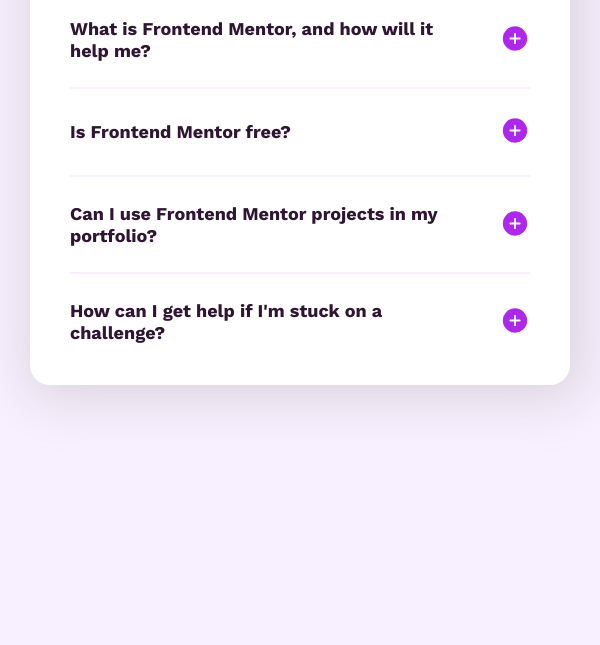
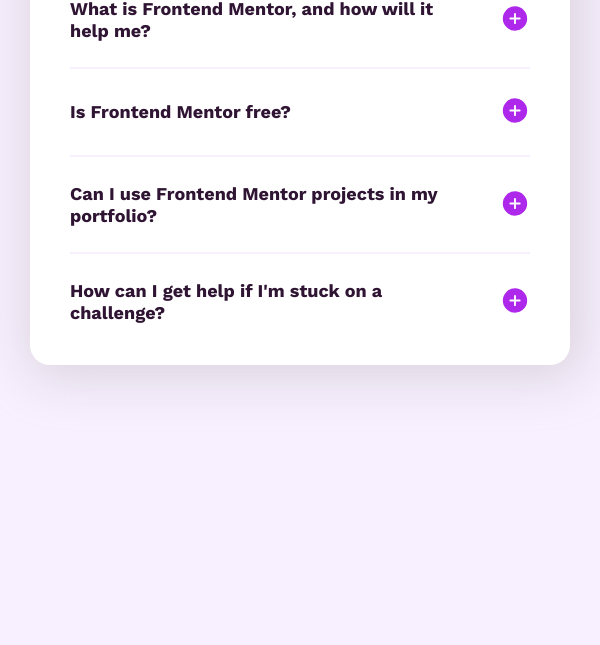
Before and after one commit to ijisun/FrontendMentor_faq-accordion, a plain HTML site: page index.html in a window 600 px wide. Shown: the part 155-800 px from the top of the page. Drawn offline with Linux system fonts and the light colour scheme.

Commit message:
Update style.css

```diff
--- a/style.css
+++ b/style.css
@@ -40,7 +40,7 @@
 .wrapper {
   width: 600px;
   min-height: 448px;
-  margin-top: 300px;
+  margin-top: 150px;
   padding: 39px 40px 15px;
   background-color: var(--color-white);
   border-radius: 20px;
@@ -112,7 +112,7 @@
 
 @media (max-width: 660px) and (min-width: 441px) {
   .wrapper {
-    margin-top: 50px;
+    margin-top: 30px;
     width: 90%;
   }
   .card-title {
@@ -137,6 +137,7 @@
   }
   .wrapper {
     width: 87.2vw; /* 327px */
+    margin-top: 30px;
     padding: 7.4667vw 6.4vw 1.3333vw; /* 28px 24px 5px */
   }
   .card-title-area {
```
